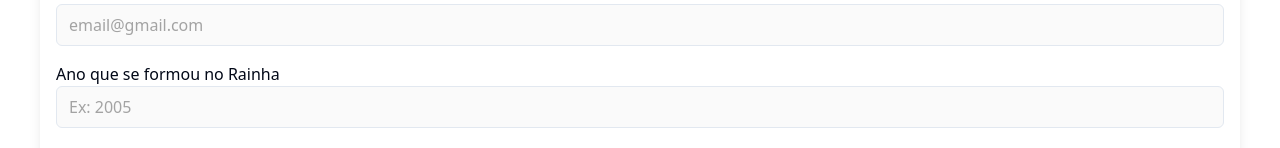
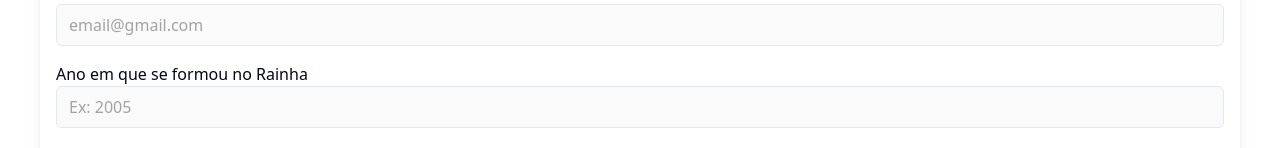
Before and after one commit to Jonatas00/rainha75-normal, a Vue app: page / in a window 1280 px wide. Shown: the part 726-874 px from the top of the page. Built offline with nearby package versions, Linux system fonts and the light colour scheme.

Commit message:
📝 update label

```diff
--- a/src/components/FormComponent.vue
+++ b/src/components/FormComponent.vue
@@ -51,7 +51,7 @@ const { handleSubmit, updateCPF, updateWhatsApp } = useFormUtils(form, alertStat
 
       <div>
         <label for="anoFormacao">
-          Ano que se formou no Rainha
+          Ano em que se formou no Rainha
         </label>
         <input id="anoFormacao" min="1950" max="2024" v-model="form.dataFormacao" class="p-2 w-full"
           placeholder="Ex: 2005" type="number" inputmode="numeric" />
```
